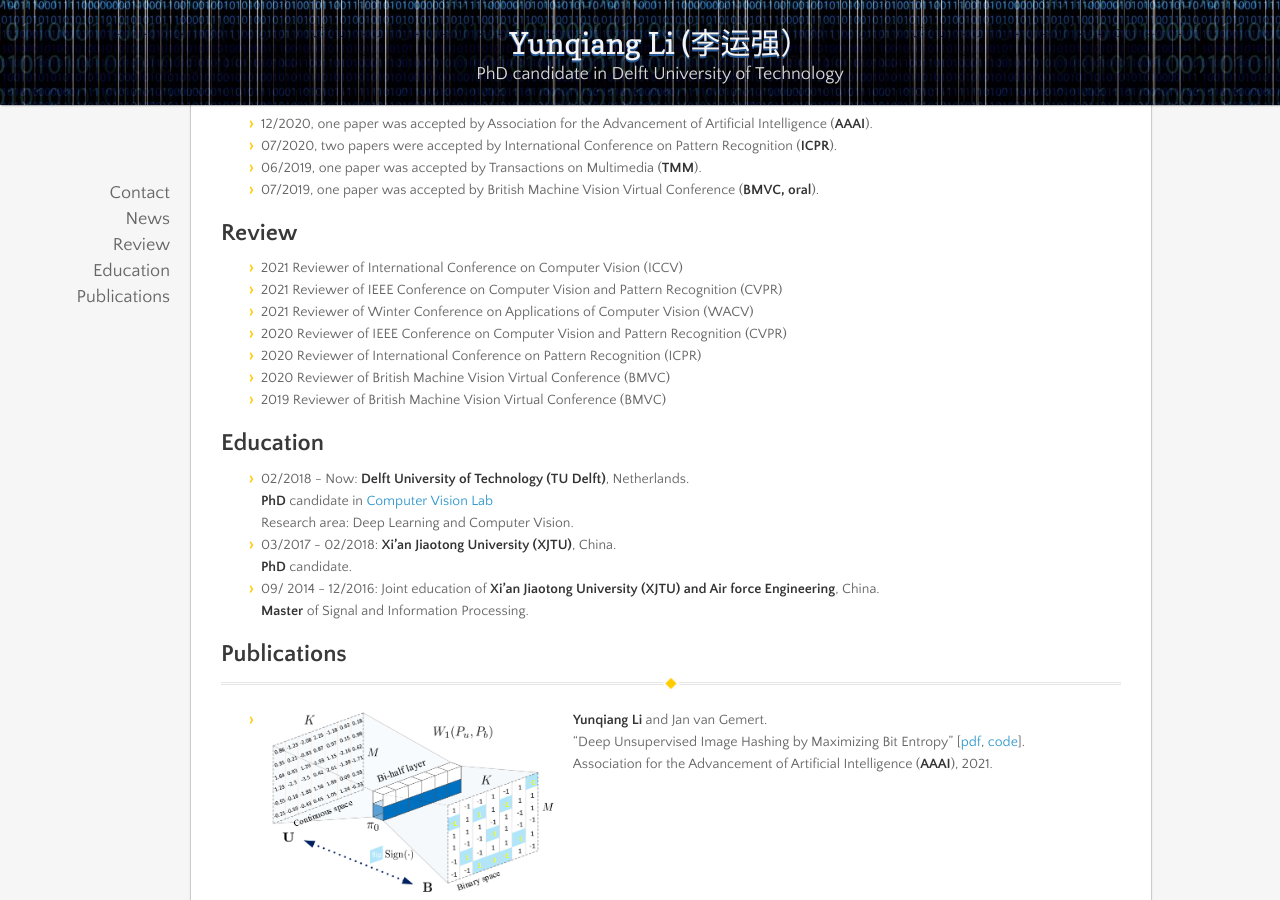
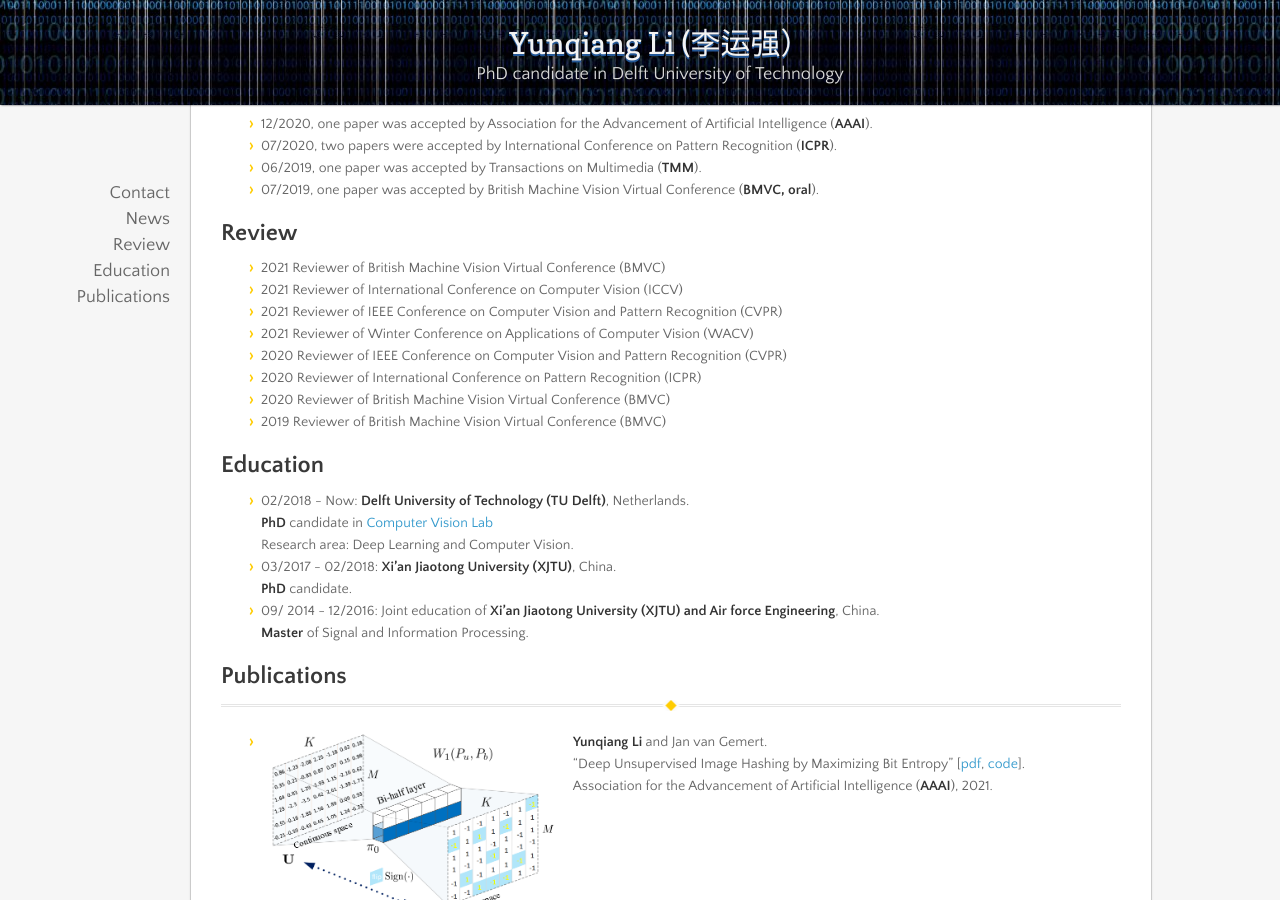
Before and after one commit to liyunqianggyn/liyunqianggyn.github.io, a Jekyll site: the page built from index.md, in a window 1280 px wide and 900 px high, scrolled down 577 px. Built offline with Jekyll 4.4.1, drawn with Linux system fonts in a browser that asks for light colours; nearby versions of some CDN libraries; our own code applies the rules of GitHub Pages for plain Markdown files.

Commit message:
Update index.md

```diff
--- a/index.md
+++ b/index.md
@@ -19,7 +19,7 @@ Supervisor: <a href="https://jvgemert.github.io/">Jan van Gemert</a><br/>
 * 07/2019, one paper was accepted by British Machine Vision Virtual Conference (__BMVC, oral__).
 
 ## Review
-
+- 2021   Reviewer of British Machine Vision Virtual Conference (BMVC)
 - 2021   Reviewer of International Conference on Computer Vision (ICCV)
 - 2021   Reviewer of IEEE Conference on Computer Vision and Pattern Recognition (CVPR)
 - 2021   Reviewer of Winter Conference on Applications of Computer Vision (WACV)
```
